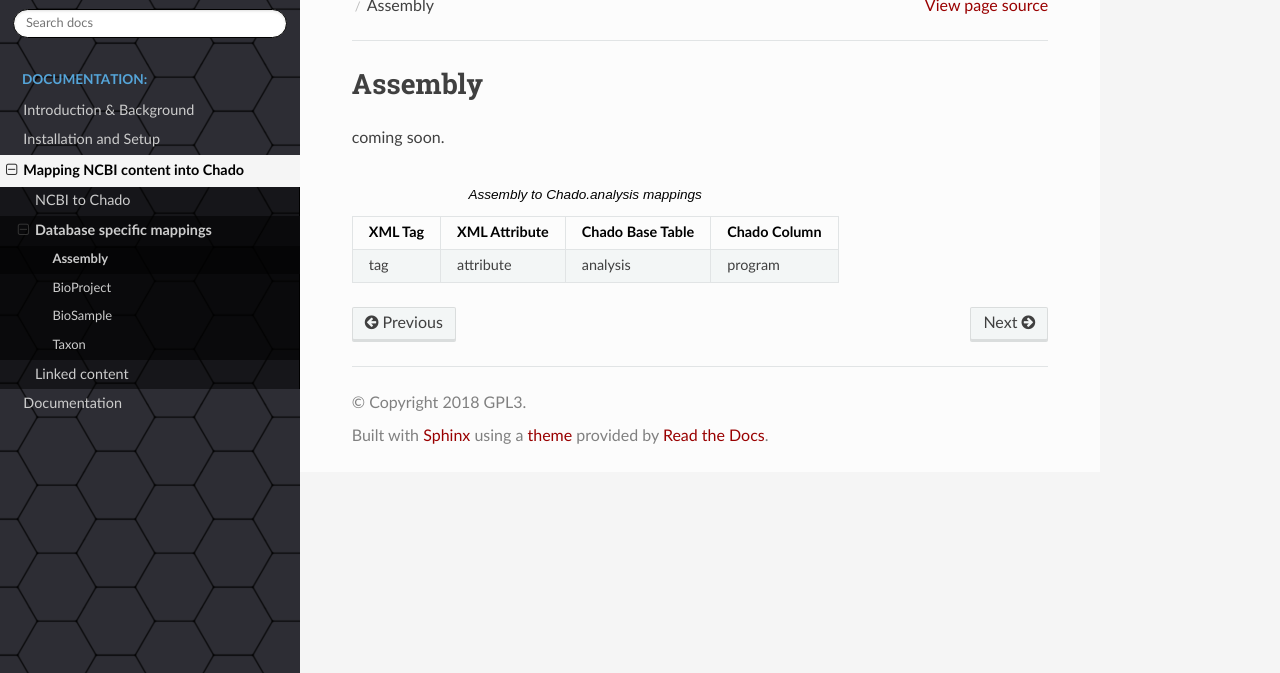
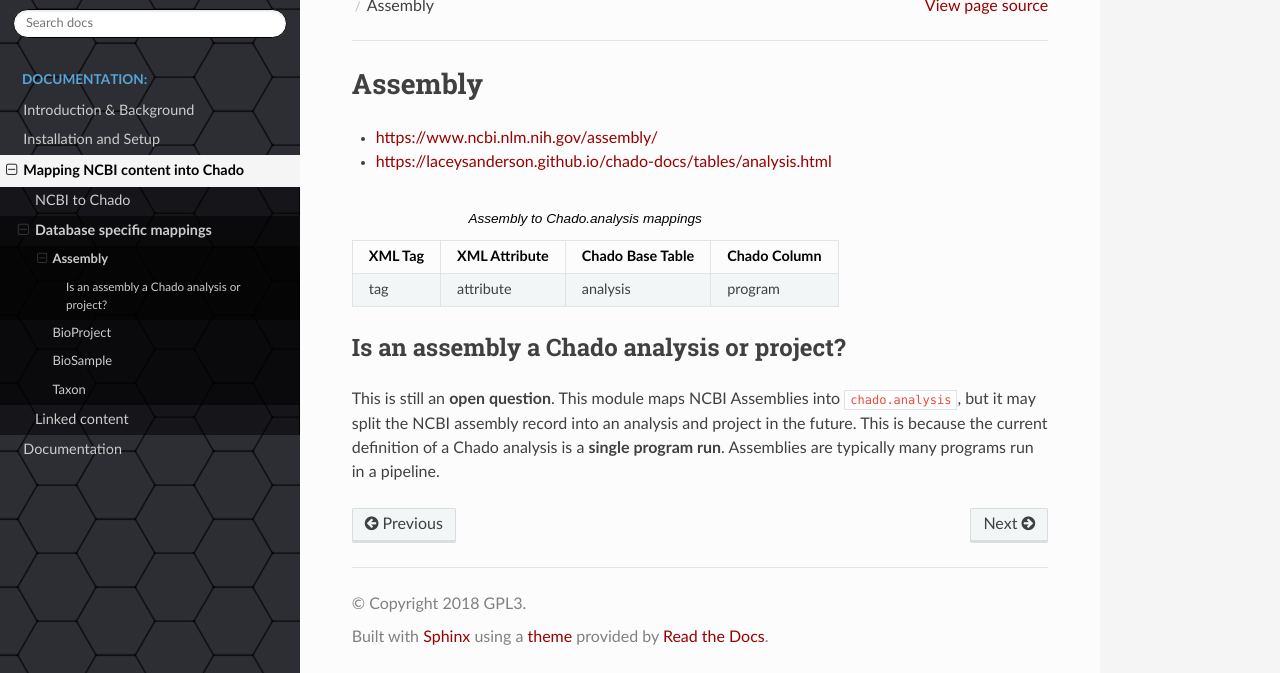
Before and after one commit to NAL-i5K/tripal_eutils, a Sphinx documentation site: the page built from docs/database_info/assembly.rst, in a window 1280 px wide and 1017 px high, cut to the strip 344-1017 px from the top of the window. Built offline with Sphinx 7.4.7 and the Read the Docs theme 2.0.0, drawn with Linux system fonts in a browser that asks for light colours.

Commit message:
descriptions

```diff
--- a/docs/database_info/assembly.rst
+++ b/docs/database_info/assembly.rst
@@ -1,7 +1,17 @@
 Assembly
 ========
-coming soon.
+
+- https://www.ncbi.nlm.nih.gov/assembly/
+- https://laceysanderson.github.io/chado-docs/tables/analysis.html
+
+
 
 .. csv-table:: Assembly to Chado.analysis mappings
    :file: ./assembly_info.csv
    :header-rows: 1
+
+
+Is an assembly a Chado analysis or project?
+-------------------------------------------
+
+This is still an **open question**.  This module maps NCBI Assemblies into ``chado.analysis``, but it may split the NCBI assembly record into an analysis and project in the future.  This is because the current definition of a Chado analysis is a **single program run**.  Assemblies are typically many programs run in a pipeline.
--- a/docs/database_info/bioproject.rst
+++ b/docs/database_info/bioproject.rst
@@ -1,5 +1,10 @@
 BioProject
 ==========
+
+- **NCBI BioProject**: https://www.ncbi.nlm.nih.gov/bioproject
+- **Chado Project**: https://laceysanderson.github.io/chado-docs/tables/project.html
+
+The Chado project table will provide many more linkers in Chado 1.4: until that discussion is resolved, this module will not take full advantage of NCBI BioProjects.
 
 .. csv-table:: BioProject to Chado.bioproject mappings
    :file: ./bioproject_info.csv
--- a/docs/database_info/bioproject_info.csv
+++ b/docs/database_info/bioproject_info.csv
@@ -1,2 +1,2 @@
-XML Tag, XML Attribute, Chado Base Table, Chado Column
-tag, attribute, project, name
+XML , Chado Base Table, Chado Column
+tag, project, name
--- a/docs/database_info/biosample.rst
+++ b/docs/database_info/biosample.rst
@@ -7,6 +7,8 @@ NCBI BioSamples are mapped into the Chado.biomaterial table.
 - **Chado biomaterial table**:  https://laceysanderson.github.io/chado-docs/tables/biomaterial.html
 - **Chado MAGE module**:  http://gmod.org/wiki/Chado_Mage_Module
 
+
+  <code>
 .. csv-table:: BioSample to Chado.biomaterial mappings
    :file: ./biosample_info.csv
    :header-rows: 1
--- a/docs/database_info/taxon.rst
+++ b/docs/database_info/taxon.rst
@@ -1,8 +1,12 @@
 Taxon
 =====
 
+NCBI taxons are mapped into ``chado.organism``.
 
-coming soon.
+- https://www.ncbi.nlm.nih.gov/taxonomy
+- https://laceysanderson.github.io/chado-docs/tables/organism.html
+
+Mappings handled by Tripal core so not explained here.
 
 .. note::
 
```
